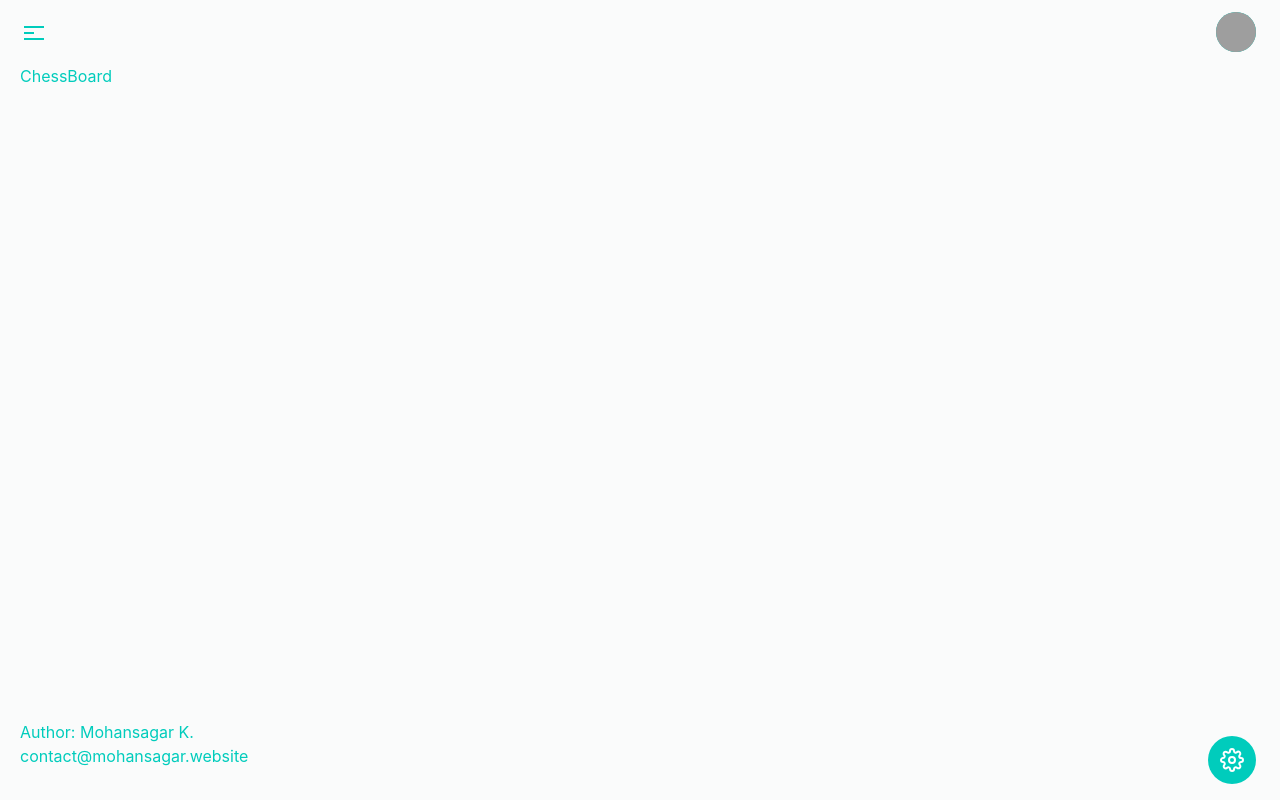
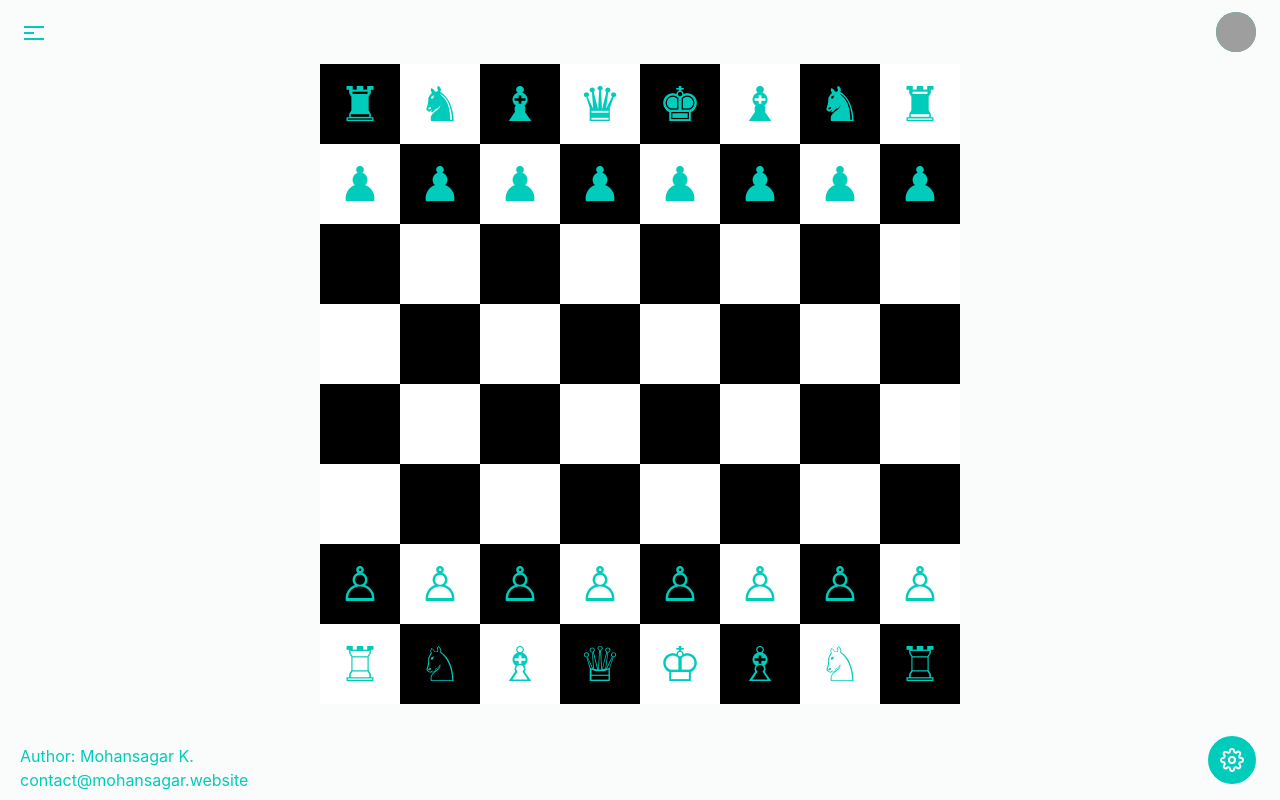
Before and after one commit to mohansagark/bitblaze, a React (Create React App) app: page /chessboard in a window 1280 px wide. Built offline with nearby package versions, Linux system fonts and the light colour scheme; grey boxes are pictures that could not be loaded.

Commit message:
chess  board

```diff
--- a/src/pages/Games/ChessBoard/index.jsx
+++ b/src/pages/Games/ChessBoard/index.jsx
@@ -1,7 +1,74 @@
 import React from "react";
 
-const ChessBoard = () => {
-  return <div>ChessBoard</div>;
+const ChessGrid = () => {
+  const letters = ["a", "b", "c", "d", "e", "f", "g", "h"];
+  const numbers = [8, 7, 6, 5, 4, 3, 2, 1];
+  const gridLength = letters.length * numbers.length;
+
+  const getCellBgColor = (index) => {
+    const row = Math.floor(index / letters.length);
+    const col = index % letters.length;
+    const isEven = (row + col) % 2 === 0;
+    return isEven ? "bg-black" : "bg-white";
+  };
+
+  const initialPositions = {
+    a1: "♖",
+    b1: "♘",
+    c1: "♗",
+    d1: "♕",
+    e1: "♔",
+    f1: "♗",
+    g1: "♘",
+    h1: "♖",
+    a2: "♙",
+    b2: "♙",
+    c2: "♙",
+    d2: "♙",
+    e2: "♙",
+    f2: "♙",
+    g2: "♙",
+    h2: "♙",
+    a7: "♟",
+    b7: "♟",
+    c7: "♟",
+    d7: "♟",
+    e7: "♟",
+    f7: "♟",
+    g7: "♟",
+    h7: "♟",
+    a8: "♜",
+    b8: "♞",
+    c8: "♝",
+    d8: "♛",
+    e8: "♚",
+    f8: "♝",
+    g8: "♞",
+    h8: "♜",
+  };
+
+  return (
+    <div className="flex w-full justify-center items-center">
+      <div className="grid grid-cols-8 grid-rows-8 gap-0">
+        {Array.from({ length: gridLength }, (_, index) => (
+          <div
+            key={index}
+            className={`size-20 flex items-center justify-center text-primary text-5xl ${getCellBgColor(
+              index
+            )}`}
+          >
+            {
+              initialPositions[
+                `${letters[index % letters.length]}${
+                  numbers[Math.floor(index / letters.length)]
+                }`
+              ]
+            }
+          </div>
+        ))}
+      </div>
+    </div>
+  );
 };
 
-export default ChessBoard;
+export default ChessGrid;
```
